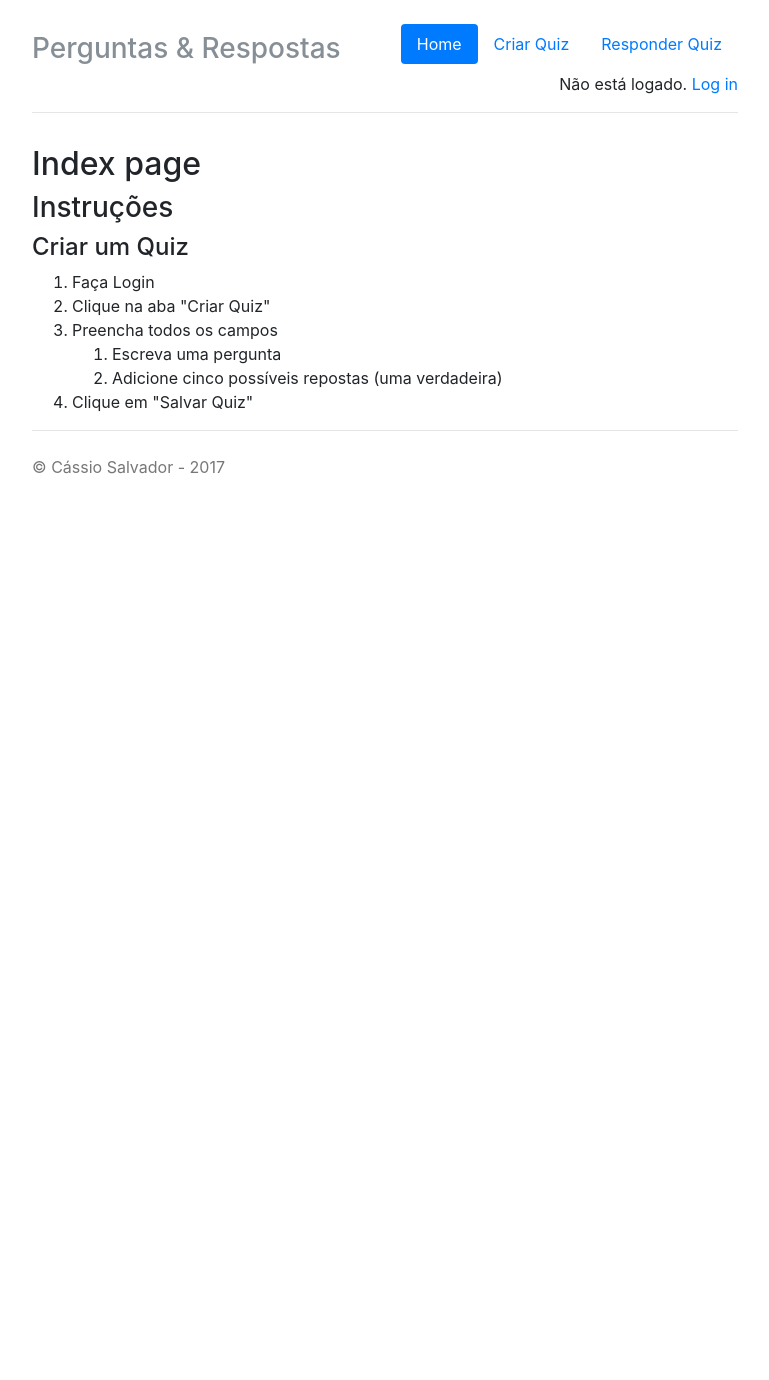
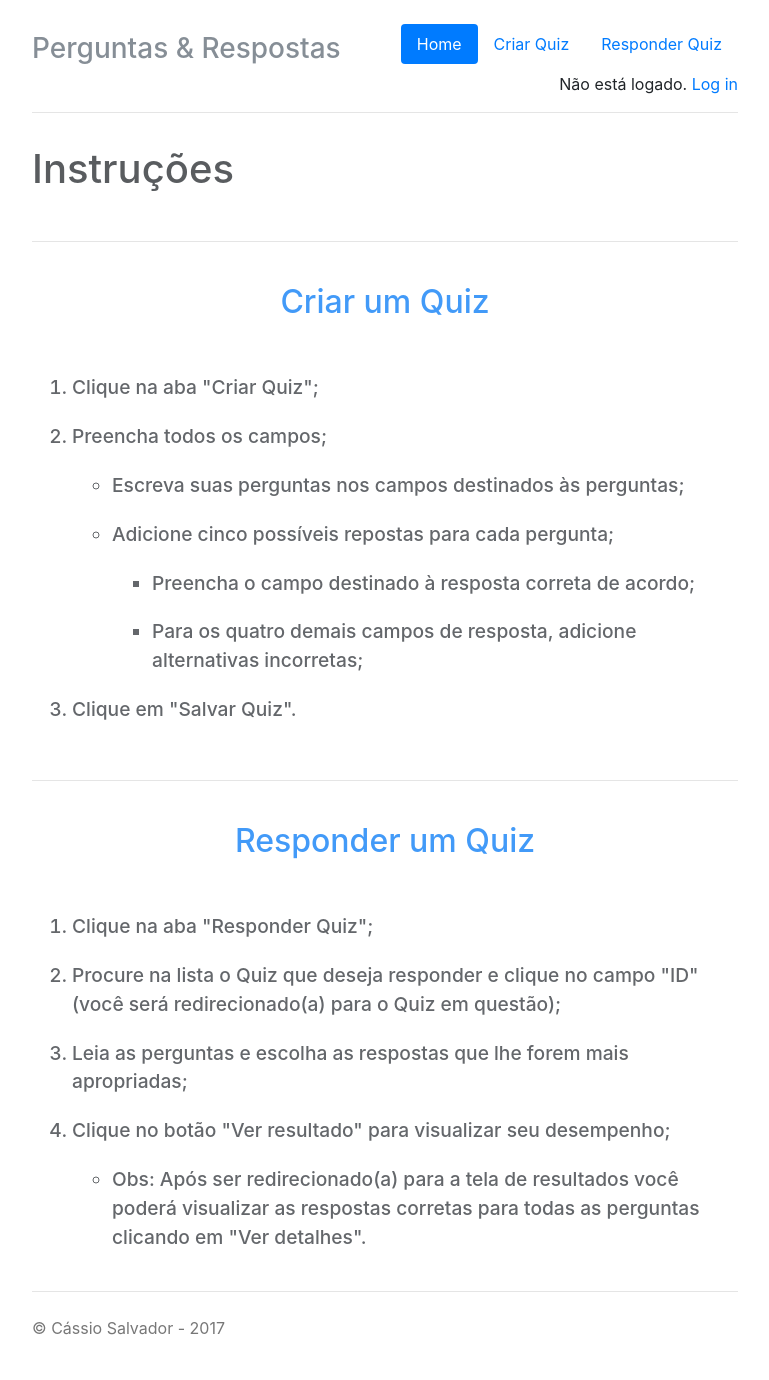
Before and after one commit to CassioSalvador/perguntaserespostas, a Django app: page / in a window 1280 px wide. Shown: the whole page, without its empty margins (255-1024 px from the left). Before the commit the page ends 474 px from the top, so only its background shows below. Run offline with Django 3.2, Linux system fonts and the light colour scheme; some libraries are stand-ins or nearby versions.

Commit message:
Version 1.0

```diff
--- a/per_site/static/main.css
+++ b/per_site/static/main.css
@@ -35,23 +35,72 @@ body {
 }
 
 .alternative{
+    margin: 15px 0px 0px -40px;
     list-style: none;
 }
 
 .right-alternative{
+    margin: 15px 0px 0px -40px;
     list-style: none;
-    color: green;
+    color: rgb(91, 181, 91);
     font-weight: bold;
 }
 
 .wrong-alternative{
+    margin: 15px 0px 0px -40px;
     list-style: none;
-    color: red;
+    color: rgb(219, 106, 106);
     font-weight: bold;
 }
 
 .altrow {
     background-color: #e0e0e0;
+}
+.title {
+    color: #595c5f;
+}
+
+.quiztitle {
+    color: #429af8;
+    text-align: center;
+}
+
+.question {
+    color: #74787a;
+    margin-top: 10px;
+}
+
+hr {
+    border-top: 1px bold #868e96;
+    height:1px;
+  }
+
+.alternative-radio {
+    margin: 15px 0px 0px 0px;
+}
+
+.details {
+    color: #73777a;
+}
+
+.instructions {
+    font-size: 1.2em;
+    font-weight: 450;
+    margin-top: 20px;
+    color: #64676b;
+}
+
+.addquestion {
+    margin-top: -60px;
+    margin-left: -10px;
+}
+
+.loginbtn {
+    margin-top: 10px;
+}
+
+.loginmsg {
+    margin-bottom: 30px;
 }
 
 /* Customize container */
--- a/per_site/templates/base.html
+++ b/per_site/templates/base.html
@@ -14,20 +14,21 @@
   <body>
     <div class="container">
         <header class="header clearfix">
+          {% block nav %}
             <nav>
-              <ul class="nav nav-pills float-right">
+              <ul class="nav nav-pills float-right" id="nav">
                 <li class="nav-item">
-                  <a class="nav-link active" href="/">Home <span class="sr-only">(current)</span></a>
+                  {% block nav-home %}<a class="nav-link" href="/">Home</a>{% endblock nav-home %}
                 </li>
                 <li class="nav-item">
-                  <a class="nav-link" href="/quiz_registration">Criar Quiz</a>
+                  {% block nav-createquiz %}<a class="nav-link" href="/quiz_registration">Criar Quiz</a>{% endblock nav-createquiz %}
                 </li>
                 <li class="nav-item">
-                  <a class="nav-link" href="/quiz_list">Responder Quiz</a>
+                  {% block nav-answerquiz %}<a class="nav-link" href="/quiz_list">Responder Quiz</a>{% endblock nav-answerquiz %}
                 </li>
-
               </ul>
             </nav>
+          {% endblock nav %}
             <h3 class="text-muted">Perguntas & Respostas</h3>
             <span style="float: right;">
                 {% if user.is_authenticated %}
--- a/quizes/templates/quizes/index.html
+++ b/quizes/templates/quizes/index.html
@@ -2,19 +2,42 @@
 
 {% block title %}Home Page{% endblock title %}
 
+{% block nav-home %}<a class="nav-link active" href="/">Home</a>{% endblock %}
+
 {% block content %}
-<h2>Index page</h2>
-<h3>Instruções</h3>
-<h4>Criar um Quiz</h4>
+<h1 class="title">Instruções</h1>
+<br>
+<hr>
+<br>
+
+<h2 class="quiztitle">Criar um Quiz</h2>
+<br>
 <ol>
-    <li>Faça Login</li>
-    <li>Clique na aba "Criar Quiz"</li>
-    <li>Preencha todos os campos</li>
-        <ol>
-            <li>Escreva uma pergunta</li>
-            <li>Adicione cinco possíveis repostas (uma verdadeira)</li>
-        </ol>
-    <li>Clique em "Salvar Quiz"</li>
+    <li class="instructions">Clique na aba "Criar Quiz";</li>
+    <li class="instructions">Preencha todos os campos;</li>
+        <ul>
+            <li class="instructions">Escreva suas perguntas nos campos destinados às perguntas;</li>
+            <li class="instructions">Adicione cinco possíveis repostas para cada pergunta;</li>
+            <ul>
+                <li class="instructions">Preencha o campo destinado à resposta correta de acordo;</li>
+                <li class="instructions">Para os quatro demais campos de resposta, adicione alternativas incorretas;</li>
+            </ul>
+        </ul>
+    <li class="instructions">Clique em "Salvar Quiz".</li>
 </ol>
-
+<br>
+<hr>
+<br>
+<h2 class="quiztitle">Responder um Quiz</h2>
+<br>
+<ol>
+    <li class="instructions">Clique na aba "Responder Quiz";</li>
+    <li class="instructions">Procure na lista o Quiz que deseja responder e clique no campo "ID" (você será redirecionado(a) para o Quiz em questão);</li>
+    <li class="instructions">Leia as perguntas e escolha as respostas que lhe forem mais apropriadas;</li>
+    <li class="instructions">Clique no botão "Ver resultado" para visualizar seu desempenho;</li>
+        <ul>
+            <li class="instructions">Obs: Após ser redirecionado(a) para a tela de resultados você poderá visualizar as respostas corretas para todas as perguntas clicando em "Ver detalhes".</li>
+        </ul>
+</ol>
+<br>
 {% endblock content %}
--- a/quizes/views.py
+++ b/quizes/views.py
@@ -115,7 +115,7 @@ class AnswerQuiz(View):
         if 'submitted' in request.GET:
             submitted = True
         context = {
-            'fatherQuiz': fatherquiz,
+            'fatherquiz': fatherquiz,
             'quizes': quizes,
             'items': items,
             'submitted': submitted
@@ -144,7 +144,7 @@ class AnswerQuiz(View):
         submitted = True
         listing = zip(quizes,allanswers)
         context = {
-            'fatherQuiz': fatherquiz,
+            'fatherquiz': fatherquiz,
             'quizes': quizes,
             'items': items,
             'submitted': submitted,
```
Also changed, not shown: per_site/templates/registration/login.html (+6 -4 lines), per_site/templates/registration/register.html (+6 -3 lines), quizes/templates/quizes/answer.html (+17 -6 lines), quizes/templates/quizes/fatherquiz_list.html (+6 -2 lines), quizes/templates/quizes/quiz_registration.html (+8 -4 lines).
